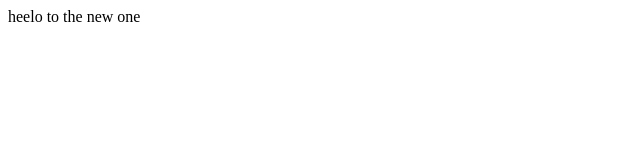
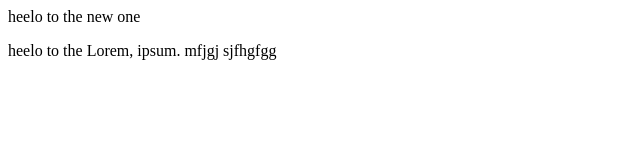
Before and after one commit to Rahim-Shah1/new-project, a plain HTML site: page index.html in a window 1280 px wide. Shown: the whole page, without its empty margins (0-640 px from the left). Drawn offline with Linux system fonts and the light colour scheme.

Commit message:
add new things

```diff
--- a/index.html
+++ b/index.html
@@ -1 +1,2 @@
 <p>heelo to the new one</p>
+<p>heelo to the Lorem, ipsum. mfjgj sjfhgfgg</p>
```
